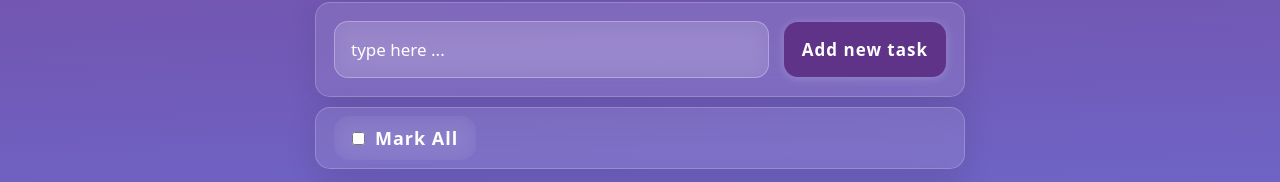
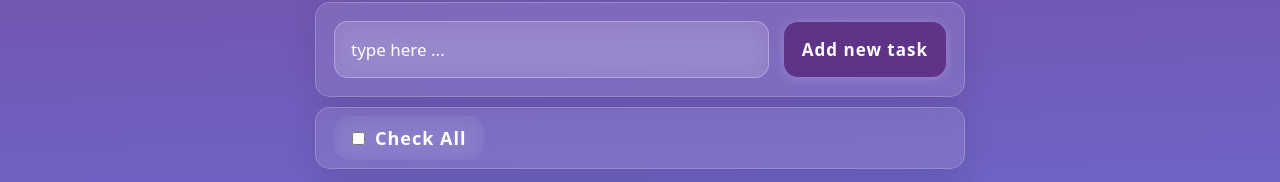
Before and after one commit to hazbiin/vue-todo-app, a Vue app: page / in a window 1280 px wide. Shown: the part 179-361 px from the top of the page. Built offline with nearby package versions, Linux system fonts and the light colour scheme; data requests are answered from the project's data file.

Commit message:
feat: bind checkbox with v-model binding and derive labelText computed re form  isChecked

```diff
--- a/src/components/TaskActionsContainer.vue
+++ b/src/components/TaskActionsContainer.vue
@@ -1,8 +1,21 @@
+<script setup lang="ts">
+    import { ref, computed } from 'vue';
+
+    // reactive state
+    const isChecked = ref<boolean>(false);
+
+    // computed ref for checkbox label
+    const labelText = computed(() => {
+        return isChecked.value ? 'Uncheck All' : 'Check All';
+    });
+
+</script>
+
 <template>
     <div class="status-container">
         <div class="checkbox-section">
-            <input id="all-check-uncheck" type="checkbox" class="checkbox">
-            <label for="all-check-uncheck" class="checkbox-label">Mark All</label>
+            <input id="all-check-uncheck" type="checkbox" class="checkbox" v-model="isChecked">
+            <label for="all-check-uncheck" class="checkbox-label">{{ labelText }}</label>
         </div>
     </div>
 </template>
```
